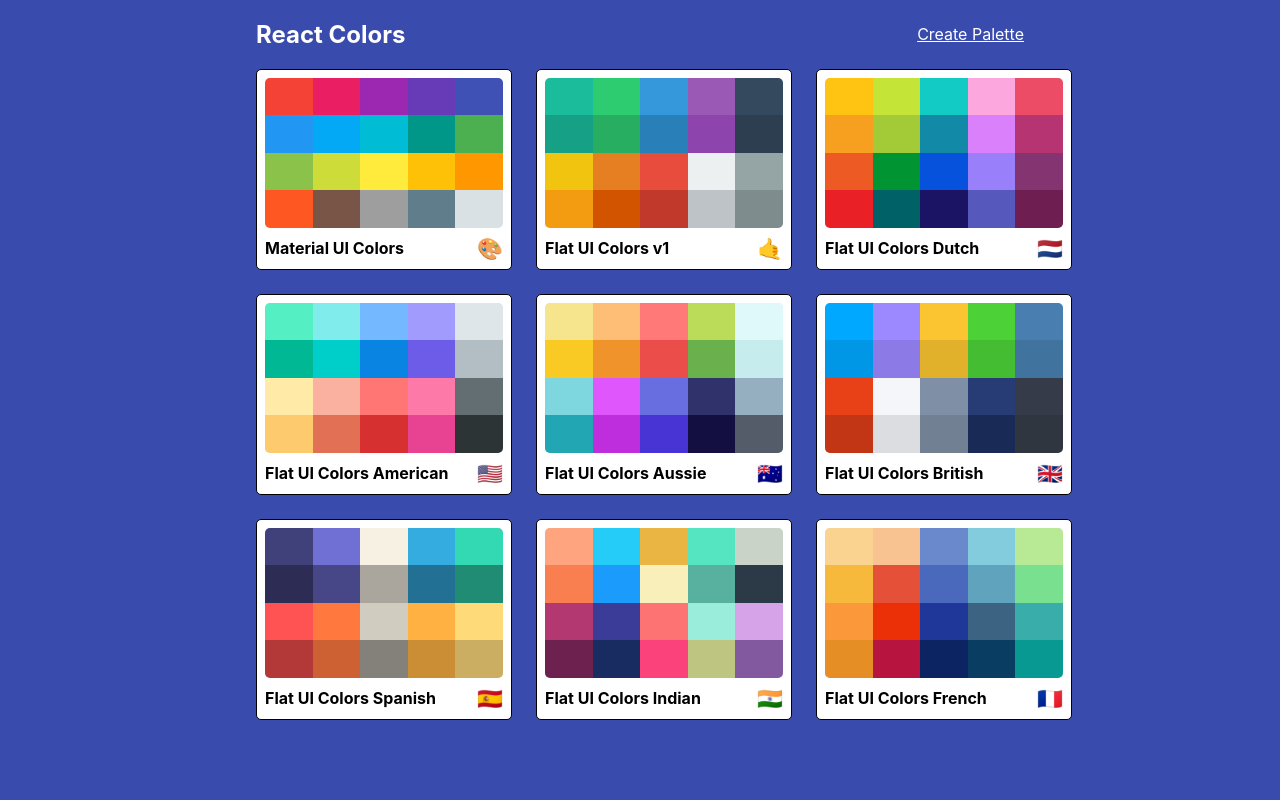
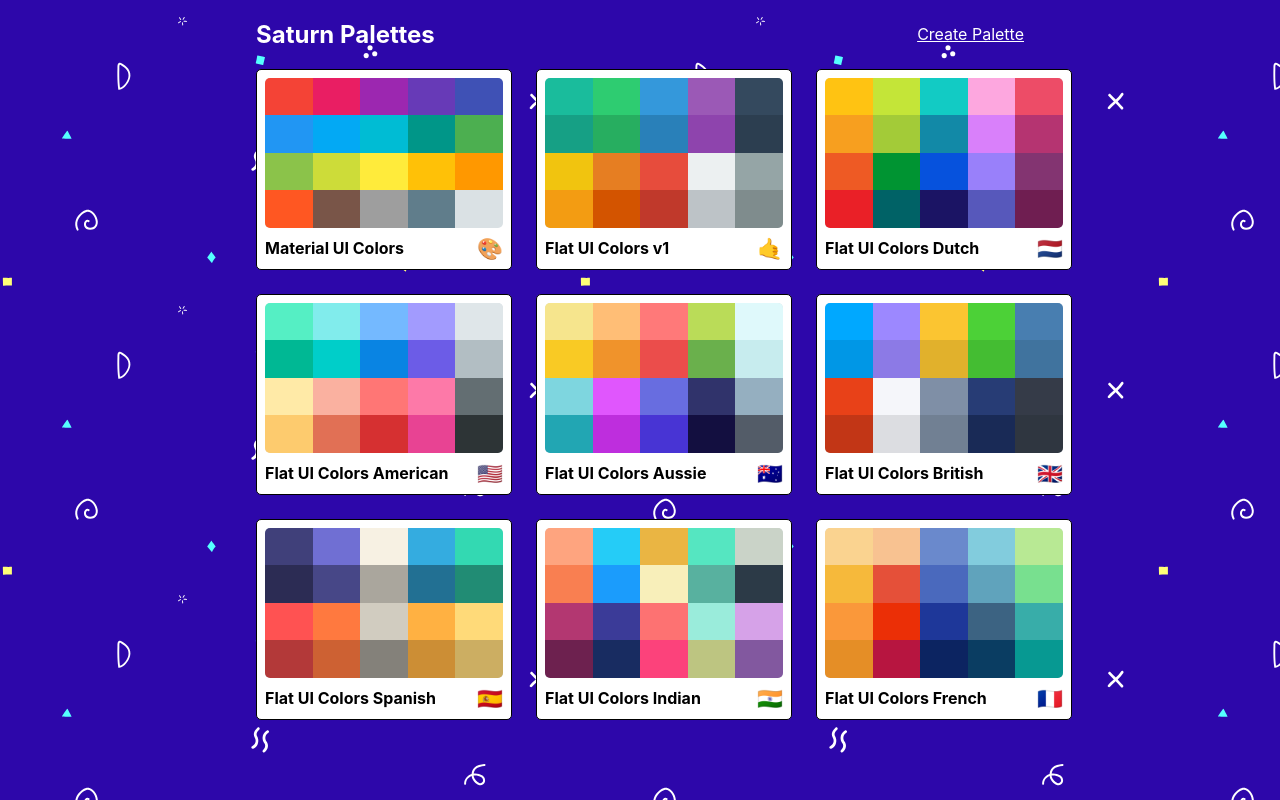
Before and after one commit to devjeanfraga/colors-react-app, a React (Create React App) app: page / in a window 1280 px wide. Built offline with nearby package versions, Linux system fonts and the light colour scheme.

Commit message:
style: add bg svg on paletteList

```diff
--- a/src/components/PaletteList.js
+++ b/src/components/PaletteList.js
@@ -18,7 +18,7 @@
         <div className={classes.container}>
 
           <nav className={classes.nav}>
-            <h1>React Colors</h1>
+            <h1>Saturn Palettes</h1>
             <Link to='/palette/new'>Create Palette</Link>
           </nav>
 
--- a/src/styles/PaletteListStyles.js
+++ b/src/styles/PaletteListStyles.js
@@ -1,4 +1,5 @@
 import sizes from './diplay-sizes';
+import bg from "./bg.svg";
 
 export default {
   root: {
@@ -7,6 +8,7 @@
     alignItems: "flex-start",
     justifyContent: "center",
     backgroundColor: "#394bad",
+    backgroundImage: `url(${bg})`,
     overflow: "scroll",
   },
   container: {
```
Also changed, not shown: src/styles/bg.svg (added).
